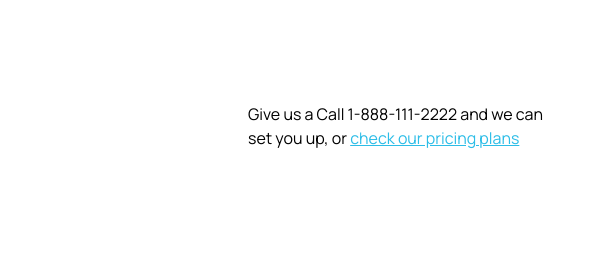
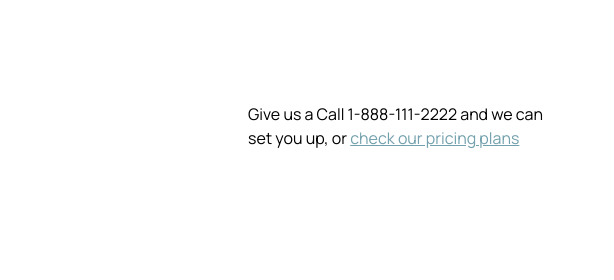
Before and after one commit to GregoryMaklakov/realestate, a website built with webpack: page src/index.html in a window 1280 px wide. Shown: the part 4020-4300 px from the top of the page, 666-1280 px from the left. Built offline with nearby package versions, Linux system fonts and the light colour scheme; files whose address does not match are found by name.

Commit message:
change color btn

```diff
--- a/src/scss/home.scss
+++ b/src/scss/home.scss
@@ -669,7 +669,7 @@
        }
         span {
             text-decoration: underline;
-            color:#2CBDE7;
+            color:#72a0ac;
         }
     }
 }
```
